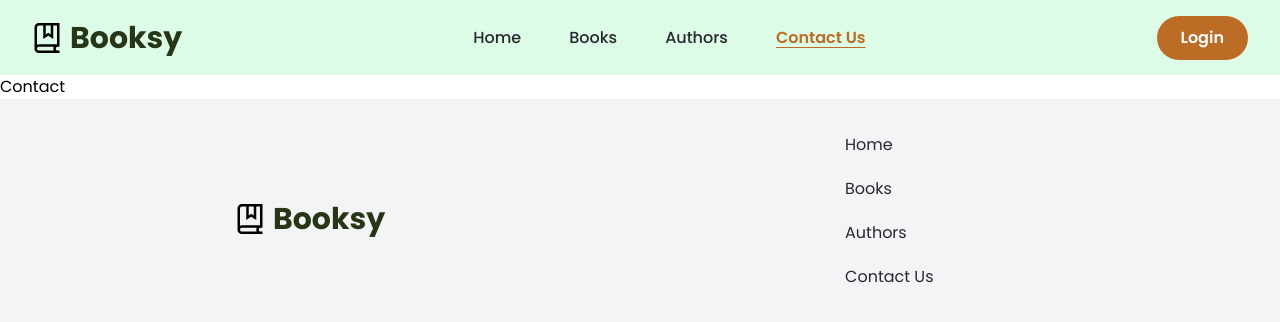
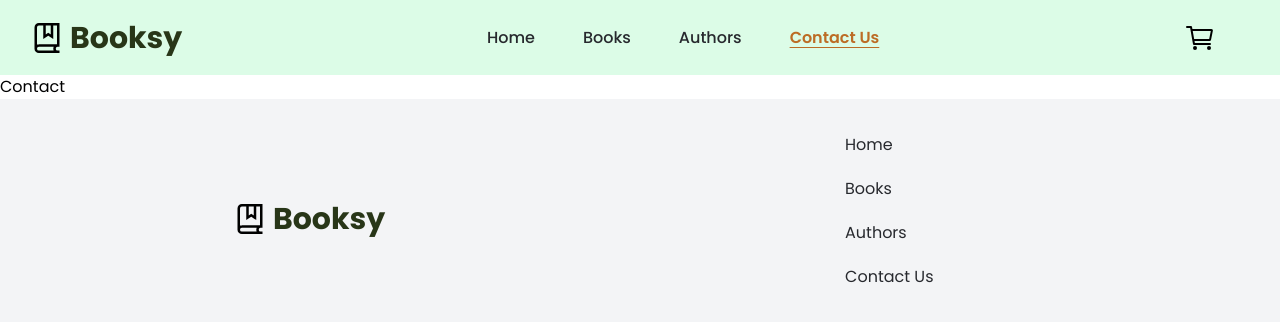
Before and after one commit to manikdevbhagat/Booksy, a React (Vite) app in the folder frontend/: page /contact in a window 1280 px wide. Shown: the top 322 px of the page. Built offline with nearby package versions, Linux system fonts and the light colour scheme.

Commit message:
Added cart icon to header

```diff
--- a/frontend/src/components/Header/Header.tsx
+++ b/frontend/src/components/Header/Header.tsx
@@ -4,6 +4,8 @@ import { BiMenu } from "react-icons/bi";
 import { GrBook } from "react-icons/gr";
 // import { RxAvatar } from "react-icons/rx";
 import { AiOutlineClose } from "react-icons/ai";
+import { IoCartOutline } from "react-icons/io5";
+import { useAppSelector } from "../../hooks/reduxhooks";
 
 const navLinks = [
   {
@@ -32,6 +34,7 @@ const Header = () => {
   const [showMenu, setShowMenu] = useState<Boolean>(false);
   const headerRef = useRef<HTMLElement>(null);
   const menuRef = useRef<HTMLDivElement>(null);
+  const { totalItems } = useAppSelector((state) => state.cart);
 
   const handleStickyHeader = () => {
     window.addEventListener("scroll", () => {
@@ -90,17 +93,15 @@ const Header = () => {
           </ul>
         </div>
         {/*Login/User Icon*/}
-        <div className="flex items-center gap-3">
-          <Link to={"/login"}>
-            <button
-              className=" bg-brownColor py-2 px-6 text-white font-[600]
-              h-[44px] flex items-center justify-center rounded-[50px]"
-            >
-              Login
-            </button>
+        <div className="relative flex items-center gap-6 w-12 h-12 mr-4">
+          <Link to="/cart">
+            <IoCartOutline className="w-8 h-8" />
           </Link>
-          {/* <RxAvatar className="w-10 h-10" /> */}
+          {totalItems > 0 && (
+            <div className="absolute inline-flex items-center justify-center w-6 h-6 text-xs font-bold text-white bg-red-500 border-2 border-white rounded-full top-0 right-0">
+              {totalItems}
             </div>
+          )}
           <div className="md:hidden">
             <span onClick={toggleMenu}>
               {showMenu ? (
@@ -111,6 +112,7 @@ const Header = () => {
             </span>
           </div>
         </div>
+      </div>
     </header>
   );
 };
```
Lines whose indentation alone changed are shown as unchanged.
